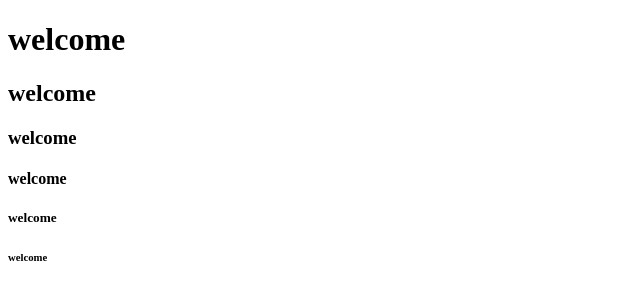
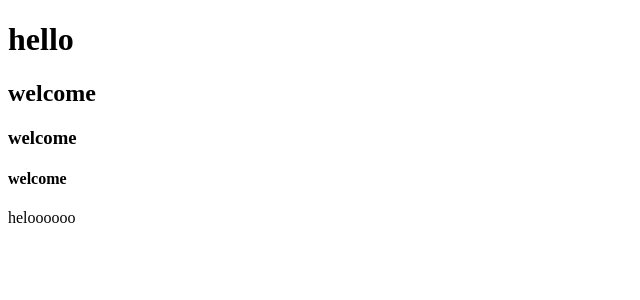
Before and after one commit to anjana-04/anjanar, a plain HTML site: page htmlcss/index.html in a window 1280 px wide. Shown: the whole page, without its empty margins (0-640 px from the left). Drawn offline with Linux system fonts and the light colour scheme.

Commit message:
my second commit

```diff
--- a/htmlcss/index.html
+++ b/htmlcss/index.html
@@ -7,12 +7,11 @@
     <title>welcome</title>
 </head>
 <body>
-    <h1>welcome</h1>
+    <h1>hello</h1>
     <h2>welcome</h2>
     <h3>welcome</h3>
     <h4>welcome</h4>
-    <h5>welcome</h5>
-    <h6>welcome</h6>
+    heloooooo
 
 
 </body>
```
